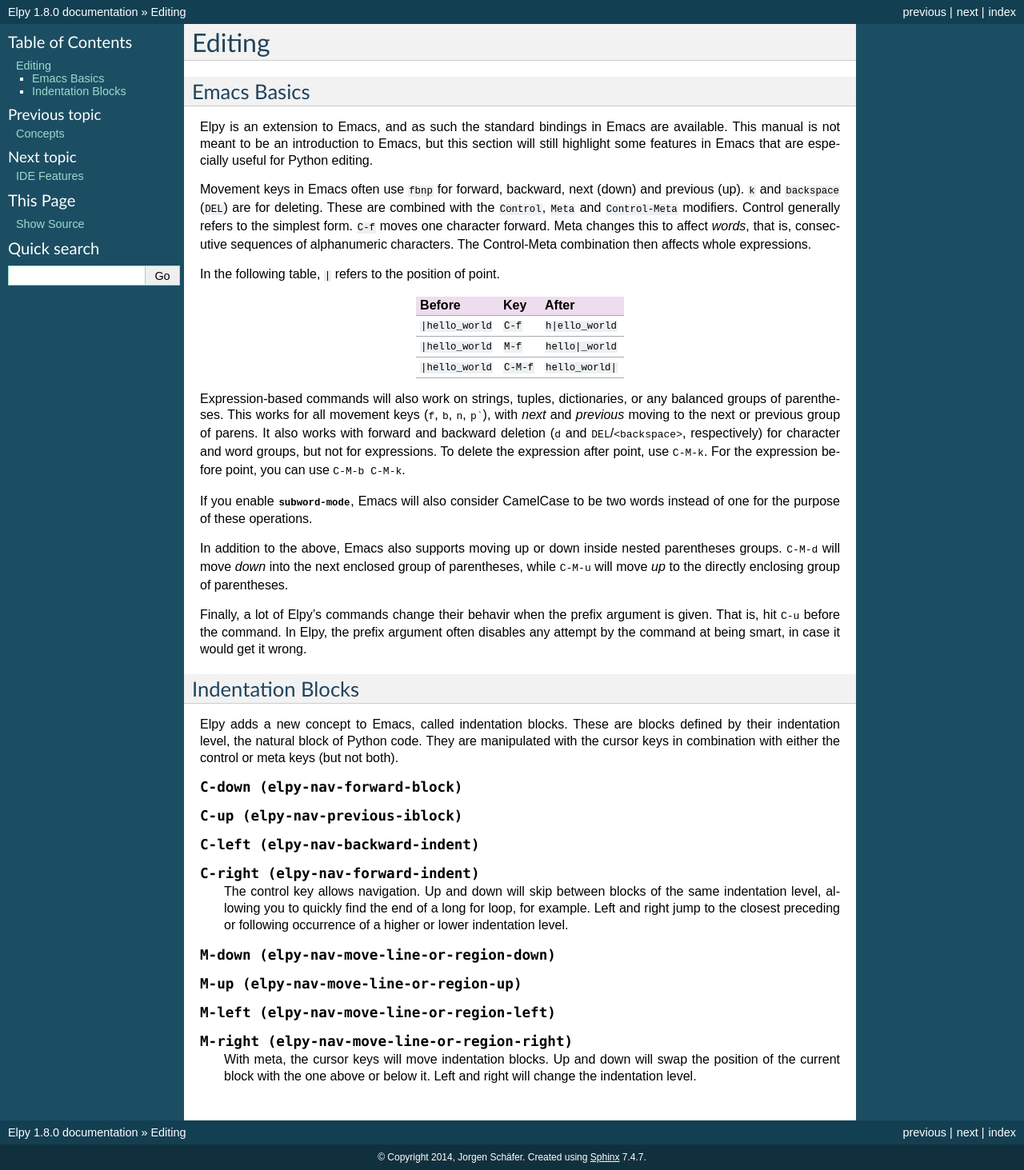
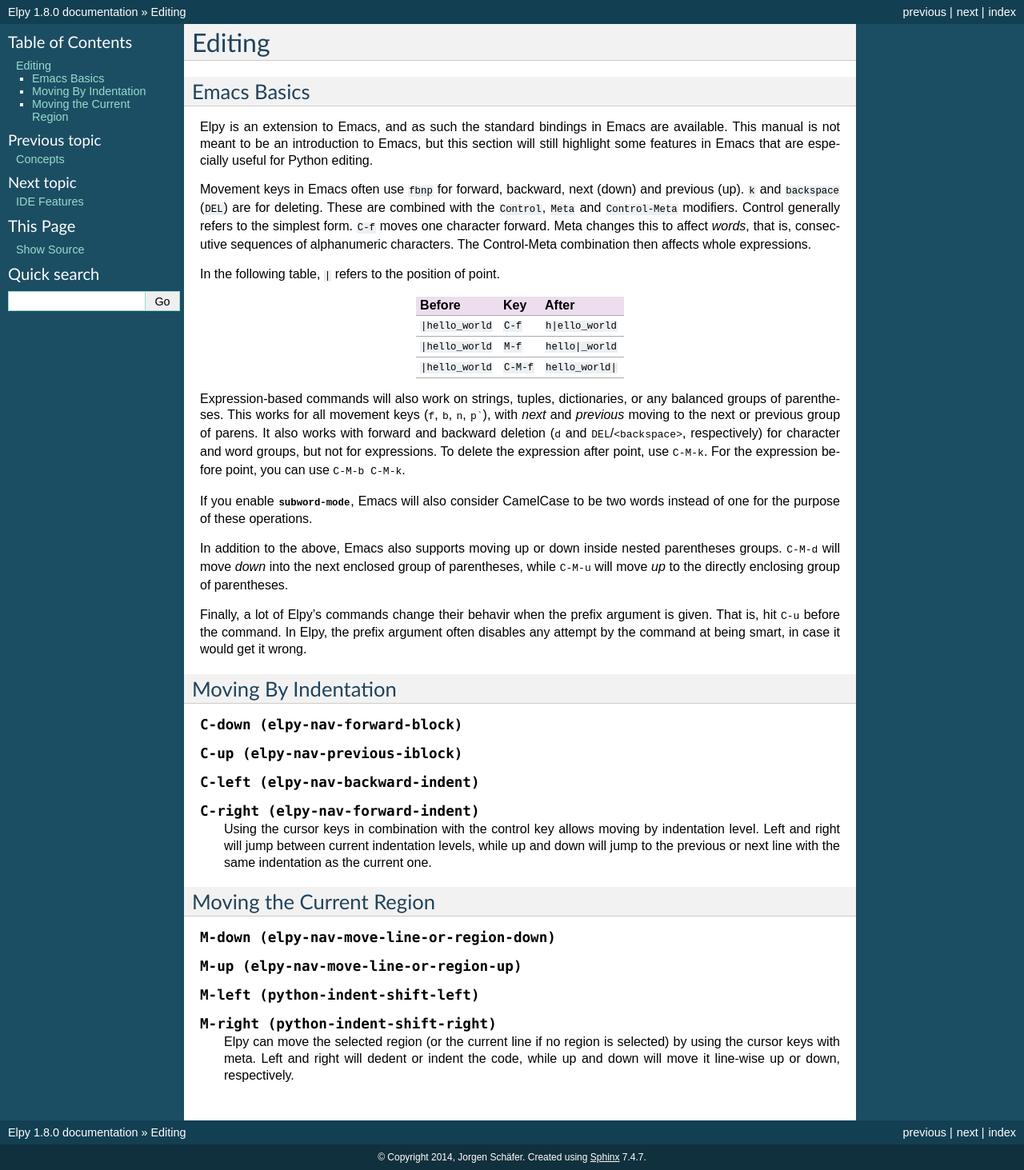
Before and after one commit to jorgenschaefer/elpy, a Sphinx documentation site: the page built from docs/editing.rst, in a window 1280 px wide. Shown: the whole page at 80% size. Built offline with Sphinx 7.4.7, drawn with Linux system fonts in a browser that asks for light colours.

Commit message:
Replace M-right/M-left with code from python.el.
Our own code is seriously broken. The python.el code works a lot
better.

Fixes #552

```diff
--- a/docs/editing.rst
+++ b/docs/editing.rst
@@ -57,13 +57,8 @@
 the command at being smart, in case it would get it wrong.
 
 
-Indentation Blocks
-==================
-
-Elpy adds a new concept to Emacs, called :index:`indentation blocks`.
-These are blocks defined by their indentation level, the natural block
-of Python code. They are manipulated with the cursor keys in
-combination with either the control or meta keys (but not both).
+Moving By Indentation
+=====================
 
 .. command:: elpy-nav-forward-block
    :kbd: C-down
@@ -74,21 +69,25 @@
 .. command:: elpy-nav-forward-indent
    :kbd: C-right
 
-   The control key allows navigation. Up and down will skip between
-   blocks of the same indentation level, allowing you to quickly find
-   the end of a long for loop, for example. Left and right jump to the
-   closest preceding or following occurrence of a higher or lower
-   indentation level.
+   Using the cursor keys in combination with the control key allows
+   moving by indentation level. Left and right will jump between
+   current indentation levels, while up and down will jump to the
+   previous or next line with the same indentation as the current one.
+
+
+Moving the Current Region
+=========================
 
 .. command:: elpy-nav-move-line-or-region-down
    :kbd: M-down
 .. command:: elpy-nav-move-line-or-region-up
    :kbd: M-up
-.. command:: elpy-nav-move-line-or-region-left
+.. command:: python-indent-shift-left
    :kbd: M-left
-.. command:: elpy-nav-move-line-or-region-right
+.. command:: python-indent-shift-right
    :kbd: M-right
 
-   With meta, the cursor keys will move indentation blocks. Up and down
-   will swap the position of the current block with the one above or
-   below it. Left and right will change the indentation level.
+   Elpy can move the selected region (or the current line if no region is
+   selected) by using the cursor keys with meta. Left and right will
+   dedent or indent the code, while up and down will move it line-wise up
+   or down, respectively.
```
Also changed, not shown: 1 other file.
